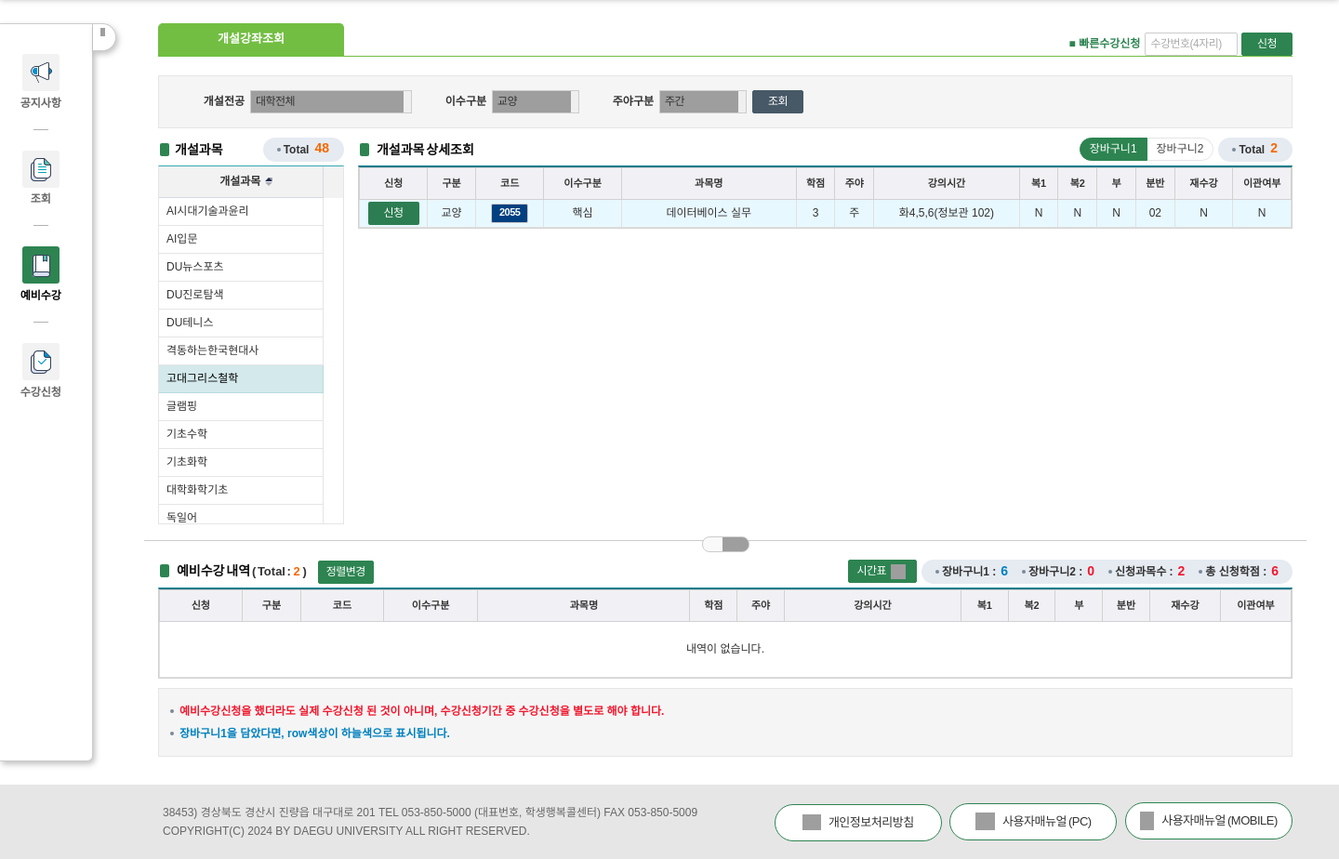
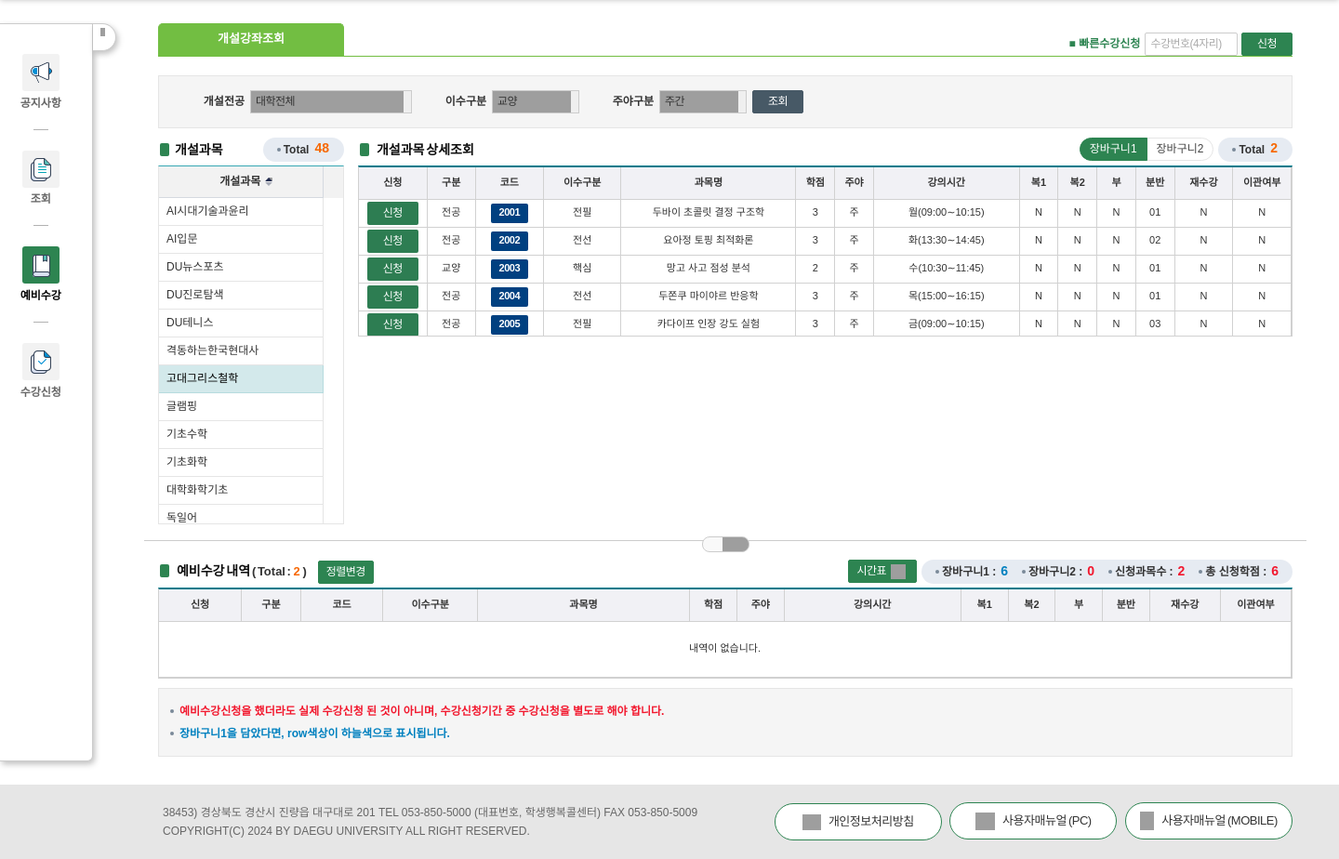
Before and after one commit to rlaxodud6842/sugang_practice_new, a Flask app: page /sinchung in a window 1440 px wide. Shown: the part 60-984 px from the top of the page at 93% size. Run offline with Flask 3, Linux system fonts and the light colour scheme; lists and menus that the app fills with data are empty; some libraries are stand-ins or nearby versions; grey boxes are pictures that could not be loaded.

Commit message:
mod gird css

```diff
--- a/static/css/custom_grid.css
+++ b/static/css/custom_grid.css
@@ -2,18 +2,15 @@
 .grid-container {
     width: 100%;
     max-height: 184px;
-    /* 헤더(34px) + 5개 행(30px * 5) = 184px */
     overflow-y: auto;
-    /* 세로 스크롤 활성화 */
     overflow-x: hidden;
-    /* 가로 스크롤 억제 */
     border-top: 2px solid #007b8b;
     border-left: 1px solid #d1d1d1;
     border-right: 1px solid #d1d1d1;
     border-bottom: 1px solid #d1d1d1;
 }
 
-/* 스크롤바 디자인 (선택 사항: 더 깔끔하게 보이기 위함) */
+/* 스크롤바 디자인 */
 .grid-container::-webkit-scrollbar {
     width: 6px;
 }
@@ -23,46 +20,43 @@
     border-radius: 3px;
 }
 
+/* 테이블 기본 설정 */
 .custom-lecture-table {
     width: 100%;
     border-collapse: collapse;
     table-layout: fixed;
-    /* 가로 고정 유지 */
 }
 
-/* 헤더 고정 (스크롤해도 제목은 보이게) */
+/* 헤더는 기존 스타일 유지 (건드리지 않음) */
 .custom-lecture-table thead {
     position: sticky;
     top: 0;
     z-index: 10;
 }
 
-.custom-lecture-table {
-    width: 100%;
-    border-collapse: collapse;
-    table-layout: fixed;
-    /* 가로 너비 고정의 핵심 */
-}
-
-/* 헤더 스타일: 요청 수치 반영 */
 .custom-lecture-table th {
     height: 34px;
     background-color: #f1f1f5;
     color: #333;
     font-weight: 600;
     font-size: 11px;
-    /* 컬럼이 많으므로 폰트 살짝 축소 */
     border-bottom: 1px solid #d1d1d1;
     border-right: 1px solid #d1d1d1;
     padding: 0;
     text-align: center;
 }
 
-/* 데이터 셀 스타일 */
+/* --- 데이터 셀 스타일 수정 시작 --- */
+
+/* 1. 기본 상태: 배경을 흰색(또는 투명)으로 설정 */
+.custom-lecture-table tbody tr {
+    background-color: #ffffff;
+}
+
 .custom-lecture-table td {
     height: 30px;
-    background-color: #e8f8ff;
-    /* 연한 하늘색 배경 */
+    /* 기존 배경색 #e8f8ff 제거 */
+    background-color: transparent;
     border-bottom: 1px solid #d1d1d1;
     border-right: 1px solid #d1d1d1;
     font-size: 11px;
@@ -70,10 +64,22 @@
     white-space: nowrap;
     overflow: hidden;
     text-overflow: ellipsis;
-    /* 글자가 길면 ... 처리 */
 }
 
-/* 버튼 디자인 (이미지 참고) */
+/* 2. 호버 상태: 마우스를 올렸을 때만 연한 하늘색 배경 적용 */
+.custom-lecture-table tbody tr:hover {
+    background-color: #e8f8ff !important;
+}
+
+/* 만약 tr 배경색이 td에 가려진다면 아래처럼 작성하세요 */
+.custom-lecture-table tbody tr:hover td {
+    background-color: #e8f8ff !important;
+    cursor: pointer;
+}
+
+/* --- 데이터 셀 스타일 수정 끝 --- */
+
+/* 버튼 디자인 */
 .btn-apply {
     background: #2d7d52;
     color: white;
@@ -83,24 +89,13 @@
     cursor: pointer;
 }
 
-/* 두 테이블 모두에 적용되는 공통 CSS */
-.custom-lecture-table {
-    width: 100%;
-    border-collapse: collapse;
-    table-layout: fixed;
-    border-bottom: 1px solid #d1d1d1;
+/* 코드 버튼 (이미지 참고용 추가) */
+.btn-code-blue {
+    background-color: #003366;
+    color: white;
+    border: none;
+    padding: 2px 6px;
+    border-radius: 2px;
+    font-weight: bold;
+    font-size: 11px;
 }
-
-.custom-lecture-table th {
-    background-color: #f1f1f5;
-    height: 34px;
-    font-size: 11px;
-    border: 1px solid #d1d1d1;
-}
-
-.custom-lecture-table td {
-    height: 30px;
-    border: 1px solid #e1e1e1;
-    text-align: center;
-    font-size: 12px;
-}
--- a/static/js/custom_grid_up.js
+++ b/static/js/custom_grid_up.js
@@ -1,3 +1,134 @@
+const mzDesserts = [
+    "두쫀쿠", "두바이 초콜릿", "요아정(요거트)", "망고 사고", "카다이프", "피스타치오", "푸딩 푸딩",
+    "탕후루", "크루키", "약과 쿠키", "소금빵", "버터바", "황치즈 케이크", "까눌레", "휘낭시에",
+    "쪽파 크림치즈 베이글", "망고 빙수", "구슬 아이스크림", "코코아 밤", "찹쌀떡 아이스",
+    "멜론 소다", "버터 맥주 케이크", "생망고 케이크", "빨간 맛 푸딩", "초당 옥수수 타르트"
+];
+
+const mzSubjects = [
+    "정제 공학", "결정 구조학", "분자 미학", "유체 역학", "표면 장력론", "당도 최적화론",
+    "열역학 실습", "식감 설계학", "시각적 해체주의", "브랜딩 심리학", "수율 계산학",
+    "동결 건조 제어", "점성 분석", "삼투압 실험", "탄성 계수 측정"
+];
+
+
+const courseDB = [];
+for (let i = 1; i <= 50; i++) {
+    const dessert = mzDesserts[i % mzDesserts.length];
+    const subject = mzSubjects[i % mzSubjects.length];
+    courseDB.push({
+        code: (2000 + i).toString(), // MZ 코드는 2000번대부터
+        name: `${dessert} ${subject}`,
+        isu: i % 4 === 0 ? "전필" : "전선",
+        gubun: "전공"
+    });
+}
+
+// 랜덤 시간 생성기 (월~금, 지정된 타임슬롯)
+function generateRandomTime() {
+    // 1. 대학에서 흔히 쓰이는 요일 패턴 (단일 요일 + 복수 요일)
+    const patterns = [
+        "월,수", "월,수", "금", // 주 2회 세트
+    ];
+
+    // 2. 표준 강의 타임슬롯
+    const slots = [
+        { start: "09:00", end: "10:15" },
+        { start: "10:30", end: "11:45" },
+        { start: "13:30", end: "14:45" },
+        { start: "15:00", end: "16:15" },
+        { start: "16:30", end: "17:45" }
+    ];
+
+    const pattern = patterns[Math.floor(Math.random() * patterns.length)];
+    const slot = slots[Math.floor(Math.random() * slots.length)];
+
+    // 3. 중복 체크 로직(timeToMin 등)이 인식할 수 있도록 텍스트 포맷 구성
+    return {
+        day: pattern, // "월,수" 형태로 반환
+        start: slot.start,
+        end: slot.end,
+        text: `${pattern}(${slot.start}∼${slot.end})`
+    };
+}
+
+// 시간을 분 단위 숫자로 변환 (예: "13:30" -> 810)
+function timeToMin(timeStr) {
+    const [hh, mm] = timeStr.split(':').map(Number);
+    return hh * 60 + mm;
+}
+window.handleFastApply = function () {
+    const codeInput = document.getElementById('pGwamokCd');
+    const inputCode = codeInput.value.trim(); // 입력된 값 (예: '2026', '7777' 등)
+
+    if (!inputCode) {
+        alert("수강번호를 입력해주세요.");
+        codeInput.focus();
+        return;
+    }
+
+    // 1. 중복 체크 (수강번호 중복)
+    let list = JSON.parse(localStorage.getItem('custom_lecture_data') || "[]");
+    if (list.some(i => i.SUGANG_NO === inputCode)) {
+        alert("이미 신청된 수강번호입니다.");
+        return;
+    }
+
+    // 2. 입력된 번호에 매칭할 랜덤 과목명 생성 (MZ 테마)
+    const randomCourse = courseDB[Math.floor(Math.random() * courseDB.length)];
+    const timeInfo = generateRandomTime(); // 요일/시간 생성
+
+    // 3. 시간대 중복 정밀 체크
+    const isOverlapped = list.some(i => {
+        const reg = /^(.*)\((.*)∼(.*)\)$/;
+        const match = i.SIGAN_CONT ? i.SIGAN_CONT.match(reg) : null;
+        if (match) {
+            const [_, existDayStr, existStartStr, existEndStr] = match;
+            const newDays = timeInfo.day.split(',');
+            const existDays = existDayStr.split(',');
+            const dayMatch = newDays.some(d => existDays.includes(d));
+
+            if (dayMatch) {
+                const newS = timeToMin(timeInfo.start);
+                const newE = timeToMin(timeInfo.end);
+                const exS = timeToMin(existStartStr);
+                const exE = timeToMin(existEndStr);
+                return (newS < exE && newE > exS);
+            }
+        }
+        return false;
+    });
+
+    if (isOverlapped) {
+        alert(`🚨 시간표 충돌!\n새 과목 시간: ${timeInfo.text}\n다른 번호를 입력하거나 다시 시도하세요.`);
+        return;
+    }
+
+    // 4. 입력값 기반 데이터 객체 생성
+    const newItem = {
+        SUGANG_NO: inputCode,         // ★ 사용자가 입력한 값을 그대로 사용
+        GWAMOK_NM: randomCourse.name, // 이름은 힙하게 랜덤 배정
+        HAKSU_GBN: "전공",
+        GYO_GBN_NM: "전선",
+        HAKJUM: "3",
+        GWAMOK_GBN: "주",
+        SIGAN_CONT: timeInfo.text,
+        BOK1: "N", BOK2: "N", BU: "N",
+        DF_FG: "01",
+        RE_SUGANG: "N",
+        TRANS_YN: "N"
+    };
+
+    // 5. 저장 및 갱신
+    list.push(newItem);
+    localStorage.setItem('custom_lecture_data', JSON.stringify(list));
+
+    if (typeof window.renderGrid === 'function') window.renderGrid();
+
+    // 6. 입력창 초기화
+    codeInput.value = "";
+    codeInput.focus();
+};
 // 1. 데이터 화면 출력 함수 (customgrid_1.0 스타일)
 window.renderGrid = function () {
     const data = JSON.parse(localStorage.getItem('custom_lecture_data') || "[]");
--- a/templates/sinchung.html
+++ b/templates/sinchung.html
@@ -70,7 +70,7 @@
 							<input type="radio" name="lang" id="kor" value="ko" onClick="fnLang('ko')" checked><label for="kor">한국어</label>
 							<input type="radio" name="lang" id="eng" value="en" onClick="fnLang('en')" ><label for="eng">English</label>
 						</div>
-					                                                        -->
+					                                                         -->
             <button type="button" class="btn-del btn-md" onclick="logout();">로그아웃</button>
             <!-- 학생정보 레이어 -->
             <div class="layer-user" id="layer-user-id" style="display: none;">
@@ -111,7 +111,7 @@
                   <label>이전접속시간</label>
                   <span>2026-01-21 10:02</span>
                 </li>
-                <!--                                                        <li>
+                <!--                                                         <li>
 								<label>
 									<button type="button" class="btn-main" onclick="javascript:fnGoMoveUserInfo('detail');">상세보기</button>
 								</label>
@@ -119,7 +119,7 @@
 								<span>
 									<button type="button" class="btn-sub" onclick="javascript:fnGoMoveUserInfo('close');">닫기</button>
 								</span>
-							</li>                                                         -->
+							</li>                                                          -->
               </ul>
             </div>
           </div>
@@ -146,10 +146,10 @@
               <span>수강신청</span>
             </li>
 
-            <!--                                                        <li onClick="fnSurvey();">
+            <!--                                                         <li onClick="fnSurvey();">
 						<i class="nav-icon-01"></i>
 						<span>만족도조사</span>
-					</li>                                                        -->
+					</li>                                                         -->
           </ul>
         </div>
         <div class="contents" id="contents">
@@ -162,9 +162,9 @@
                 <div class="form-group">
                   <label class="txt-main">■ 빠른수강신청</label>
                   <input type="text" name="pGwamokCd" id="pGwamokCd" maxlength="4" placeholder="수강번호(4자리)" style="width:100px;" />
-                  <!--                                                         -
+                  <!--                                                          -
         <input type="text" name="pBunban" id="pBunban" maxlength="2" placeholder="분반(2자리)" style="width:100px;">
-                                                                -->
+                                                                 -->
                   &nbsp;
                   <button type="button" class="btn-main btn-mode" id="btnFast" onclick="handleFastApply()">신청</button>
                 </div>
@@ -182,8 +182,8 @@
                         <col width="100px" />
                         <col width="80px" />
                         <col width="100px" />
-                        <!--                                                        <col width="80px">
-                <col width="200px">                                                        -->
+                        <!--                                                         <col width="80px">
+                <col width="200px">                                                         -->
                         <col />
                       </colgroup>
                       <tbody>
@@ -358,14 +358,14 @@
                               <option value="0" selected="">주간</option>
                             </select>
                           </td>
-                          <!--                                                        <th>과목명</th>
+                          <!--                                                         <th>과목명</th>
                 <td>
                     <div class="search-container">
                         <input type="text" id="pSearchLecture" placeholder='과목명'  style="width:150px;">
                         <i class="sw-icon-search search-icon"></i>
                         <i class="sw-icon-close clear-icon" onclick="fnClearSearchKeyword('pSearchLecture');"></i>
                     </div>
-                </td>                                                        -->
+                </td>                                                         -->
                           <td>
                             <button type="button" class="btn-sub" id="btnSearch">조회</button>
                           </td>
@@ -394,7 +394,7 @@
         </span>
         </div>
     </div>
-                                                            -->
+                                                             -->
                 </div>
                 <div>
                   <div class="cols space-15">
@@ -953,7 +953,7 @@
                                 </tbody>
                             </table>
                         </div>
-                                                                                -->
+                                                                                 -->
                           <div class="radio-group" style="display: inline-flex;">
                             <input type="radio" name="pSaveGbn" id="pSaveGbn1" value="1" checked="" /><label for="pSaveGbn1">장바구니1</label>
                             <input type="radio" name="pSaveGbn" id="pSaveGbn2" value="2" /><label for="pSaveGbn2">장바구니2</label>
@@ -994,21 +994,101 @@
                               <tbody id="fixedBody">
                                 <tr>
                                   <td>
-                                    <button type="button" class="btn-apply" onclick="applyFromFixed('2055', '데이터베이스 실무', '교양', '핵심', '화4,5,6', '02')">신청</button>
+                                    <button type="button" class="btn-apply" onclick="applyFromFixed('2001', '두바이 초콜릿 결정 구조학', '전공', '전필', '월(09:00∼10:15)', '01')">신청</button>
                                   </td>
-                                  <td>교양</td>
+                                  <td>전공</td>
                                   <td>
-                                    <button type="button" class="btn-sm is-blue-dark" style="cursor:pointer;color:#fff;font-weight:bold;font-size:11px;">2055</button>
+                                    <button type="button" class="btn-sm is-blue-dark" style="cursor:pointer;color:#fff;font-weight:bold;font-size:11px;width:40px;height:21px;padding:0;border:none;">2001</button>
                                   </td>
-                                  <td>핵심</td>
-                                  <td class="text-left">데이터베이스 실무</td>
+                                  <td>전필</td>
+                                  <td class="text-left">두바이 초콜릿 결정 구조학</td>
                                   <td>3</td>
                                   <td>주</td>
-                                  <td class="text-left">화4,5,6(정보관 102)</td>
+                                  <td class="text-left">월(09:00∼10:15)</td>
+                                  <td>N</td>
+                                  <td>N</td>
+                                  <td>N</td>
+                                  <td>01</td>
+                                  <td>N</td>
+                                  <td>N</td>
+                                </tr>
+                                <tr>
+                                  <td>
+                                    <button type="button" class="btn-apply" onclick="applyFromFixed('2002', '요아정 토핑 최적화론', '전공', '전선', '화(13:30∼14:45)', '02')">신청</button>
+                                  </td>
+                                  <td>전공</td>
+                                  <td>
+                                    <button type="button" class="btn-sm is-blue-dark" style="cursor:pointer;color:#fff;font-weight:bold;font-size:11px;width:40px;height:21px;padding:0;border:none;">2002</button>
+                                  </td>
+                                  <td>전선</td>
+                                  <td class="text-left">요아정 토핑 최적화론</td>
+                                  <td>3</td>
+                                  <td>주</td>
+                                  <td class="text-left">화(13:30∼14:45)</td>
                                   <td>N</td>
                                   <td>N</td>
                                   <td>N</td>
                                   <td>02</td>
+                                  <td>N</td>
+                                  <td>N</td>
+                                </tr>
+                                <tr>
+                                  <td>
+                                    <button type="button" class="btn-apply" onclick="applyFromFixed('2003', '망고 사고 점성 분석', '교양', '핵심', '수(10:30∼11:45)', '01')">신청</button>
+                                  </td>
+                                  <td>교양</td>
+                                  <td>
+                                    <button type="button" class="btn-sm is-blue-dark" style="cursor:pointer;color:#fff;font-weight:bold;font-size:11px;width:40px;height:21px;padding:0;border:none;">2003</button>
+                                  </td>
+                                  <td>핵심</td>
+                                  <td class="text-left">망고 사고 점성 분석</td>
+                                  <td>2</td>
+                                  <td>주</td>
+                                  <td class="text-left">수(10:30∼11:45)</td>
+                                  <td>N</td>
+                                  <td>N</td>
+                                  <td>N</td>
+                                  <td>01</td>
+                                  <td>N</td>
+                                  <td>N</td>
+                                </tr>
+                                <tr>
+                                  <td>
+                                    <button type="button" class="btn-apply" onclick="applyFromFixed('2004', '두쫀쿠 마이야르 반응학', '전공', '전선', '목(15:00∼16:15)', '01')">신청</button>
+                                  </td>
+                                  <td>전공</td>
+                                  <td>
+                                    <button type="button" class="btn-sm is-blue-dark" style="cursor:pointer;color:#fff;font-weight:bold;font-size:11px;width:40px;height:21px;padding:0;border:none;">2004</button>
+                                  </td>
+                                  <td>전선</td>
+                                  <td class="text-left">두쫀쿠 마이야르 반응학</td>
+                                  <td>3</td>
+                                  <td>주</td>
+                                  <td class="text-left">목(15:00∼16:15)</td>
+                                  <td>N</td>
+                                  <td>N</td>
+                                  <td>N</td>
+                                  <td>01</td>
+                                  <td>N</td>
+                                  <td>N</td>
+                                </tr>
+                                <tr>
+                                  <td>
+                                    <button type="button" class="btn-apply" onclick="applyFromFixed('2005', '카다이프 인장 강도 실험', '전공', '전필', '금(09:00∼10:15)', '03')">신청</button>
+                                  </td>
+                                  <td>전공</td>
+                                  <td>
+                                    <button type="button" class="btn-sm is-blue-dark" style="cursor:pointer;color:#fff;font-weight:bold;font-size:11px;width:40px;height:21px;padding:0;border:none;">2005</button>
+                                  </td>
+                                  <td>전필</td>
+                                  <td class="text-left">카다이프 인장 강도 실험</td>
+                                  <td>3</td>
+                                  <td>주</td>
+                                  <td class="text-left">금(09:00∼10:15)</td>
+                                  <td>N</td>
+                                  <td>N</td>
+                                  <td>N</td>
+                                  <td>03</td>
                                   <td>N</td>
                                   <td>N</td>
                                 </tr>
@@ -1091,7 +1171,7 @@
                 </div>
                 <!-- <span class="btn-control" id="btnControlB"></span> -->
               </div>
-              <!--                                                         대구대학교 요청으로 미니시간표 삭제 - 20260116
+              <!--                                                          대구대학교 요청으로 미니시간표 삭제 - 20260116
     <div class="col-fix" style="width:180px" id="rightFrameB">
         <div class="sw-header">
             <div class="actions">
@@ -1129,7 +1209,7 @@
         </div>
         <table class="tbl-time" id="timeTableB"></table>
     </div>
-                                                            -->
+                                                             -->
             </div>
 
             <script type="text/javascript" src="./static/js/fn-common.min.js?1768957392022"></script>
@@ -1179,10 +1259,10 @@
       let lang = 'ko'
     </script>
 
-    <!--                                   <script src="./static/js/fn-fp.min.js" type="text/javascript"></script>
+    <!--                                    <script src="./static/js/fn-fp.min.js" type="text/javascript"></script>
     <script src="./static/js/fn-home.min.js" type="text/javascript"></script>
     <script src="./static/js/fn-env.min.js" type="text/javascript"></script>
-    <script src="./static/js/fn-infomation.min.js" type="text/javascript"></script>                                  -->
+    <script src="./static/js/fn-infomation.min.js" type="text/javascript"></script>                                   -->
     <script src="./static/js/custom_grid_up.js" type="text/javascript"></script>
 
     <script type="module" src="./static/js/fn-basket.min.js"></script>
```
